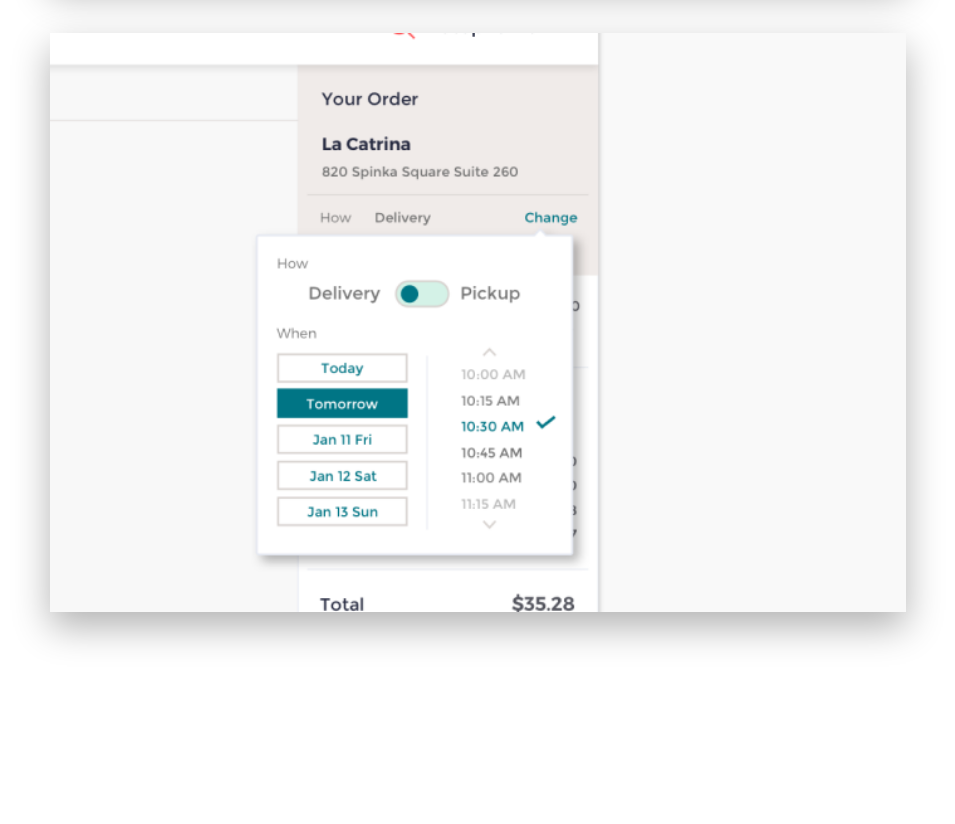
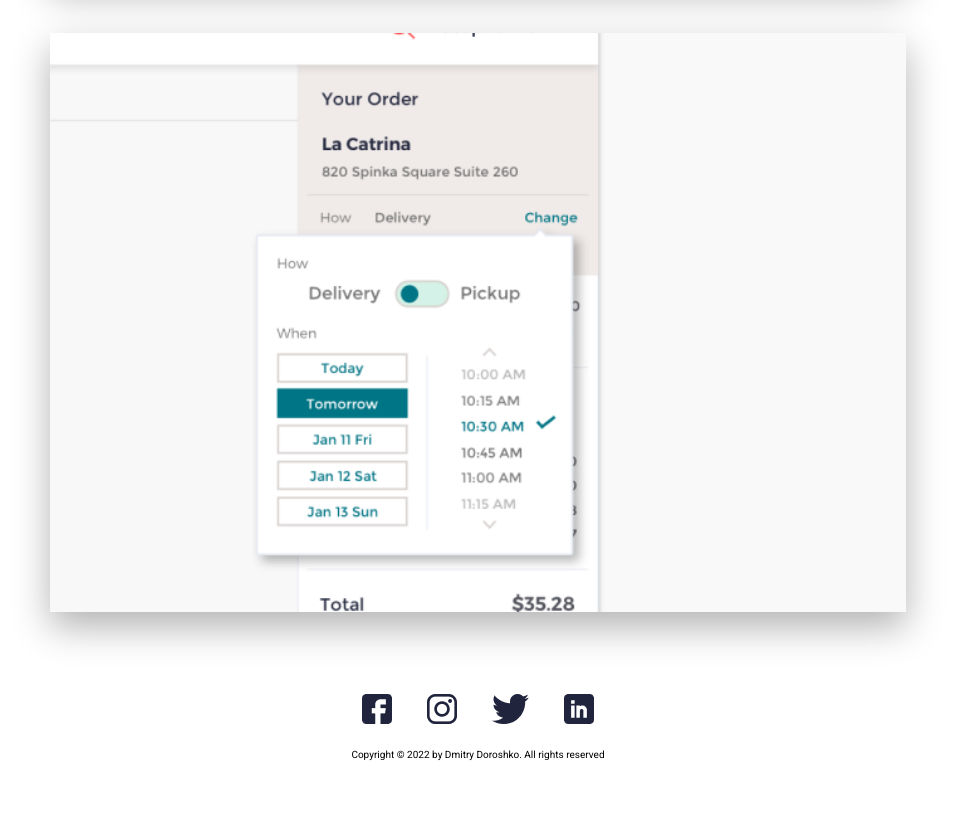
Before and after one commit to DmitryDoroshko/dmitry-landing-page, a website: page index.html in a window 1280 px wide. Shown: the part 5140-5964 px from the top of the page, without its empty margins (162-1117 px from the left). Before the commit the page ends 5834 px from the top, so only its background shows below. Drawn offline with Linux system fonts and the light colour scheme.

Commit message:
Footer done

```diff
--- a/index.html
+++ b/index.html
@@ -337,5 +337,45 @@
             </section>
         </main>
         <!-- MAIN END -->
+
+        <footer class="footer">
+            <div class="container">
+                <div class="footer__inner">
+                    <div class="footer__icons">
+                        <a href="#" class="footer__link">
+                            <img
+                                src="./img/fb.png"
+                                alt="Facebook Icon"
+                                class="footer__icon"
+                            />
+                        </a>
+                        <a href="#" class="footer__link">
+                            <img
+                                src="./img/insta.png"
+                                alt="Instagram Icon"
+                                class="footer__icon"
+                            />
+                        </a>
+                        <a href="#" class="footer__link">
+                            <img
+                                src="./img/twitter.png"
+                                alt="Twitter Icon"
+                                class="footer__icon"
+                            />
+                        </a>
+                        <a href="#" class="footer__link">
+                            <img
+                                src="./img/linkedin.png"
+                                alt="LinkedIn Icon"
+                                class="footer__icon"
+                            />
+                        </a>
+                    </div>
+                    <div class="footer__copyright">
+                        Copyright © 2022 by Dmitry Doroshko. All rights reserved
+                    </div>
+                </div>
+            </div>
+        </footer>
     </body>
 </html>
--- a/sass/_layout.scss
+++ b/sass/_layout.scss
@@ -306,3 +306,44 @@
         margin-bottom: 2rem;
     }
 }
+
+.footer {
+    height: 13rem;
+    display: flex;
+    flex-direction: row;
+    justify-content: center;
+    &__inner {
+        display: flex;
+        flex-direction: column;
+        justify-content: space-between;
+    }
+
+    &__icons {
+        text-align: center;
+        display: flex;
+        flex-direction: row;
+        justify-content: center;
+        width: 30%;
+        margin: 0 auto;
+        margin-bottom: 2rem;
+    }
+
+    &__link {
+        &:not(:last-child) {
+            margin-right: 3.5rem;
+        }
+        &:visited,
+        &:link {
+            display: inline-block;
+            text-decoration: none;
+        }
+    }
+
+    &__icon:not(:last-child) {
+        margin-right: 3.5rem;
+    }
+
+    &__copyright {
+        text-align: center;
+    }
+}
```
Also changed, not shown: css/style.css.
